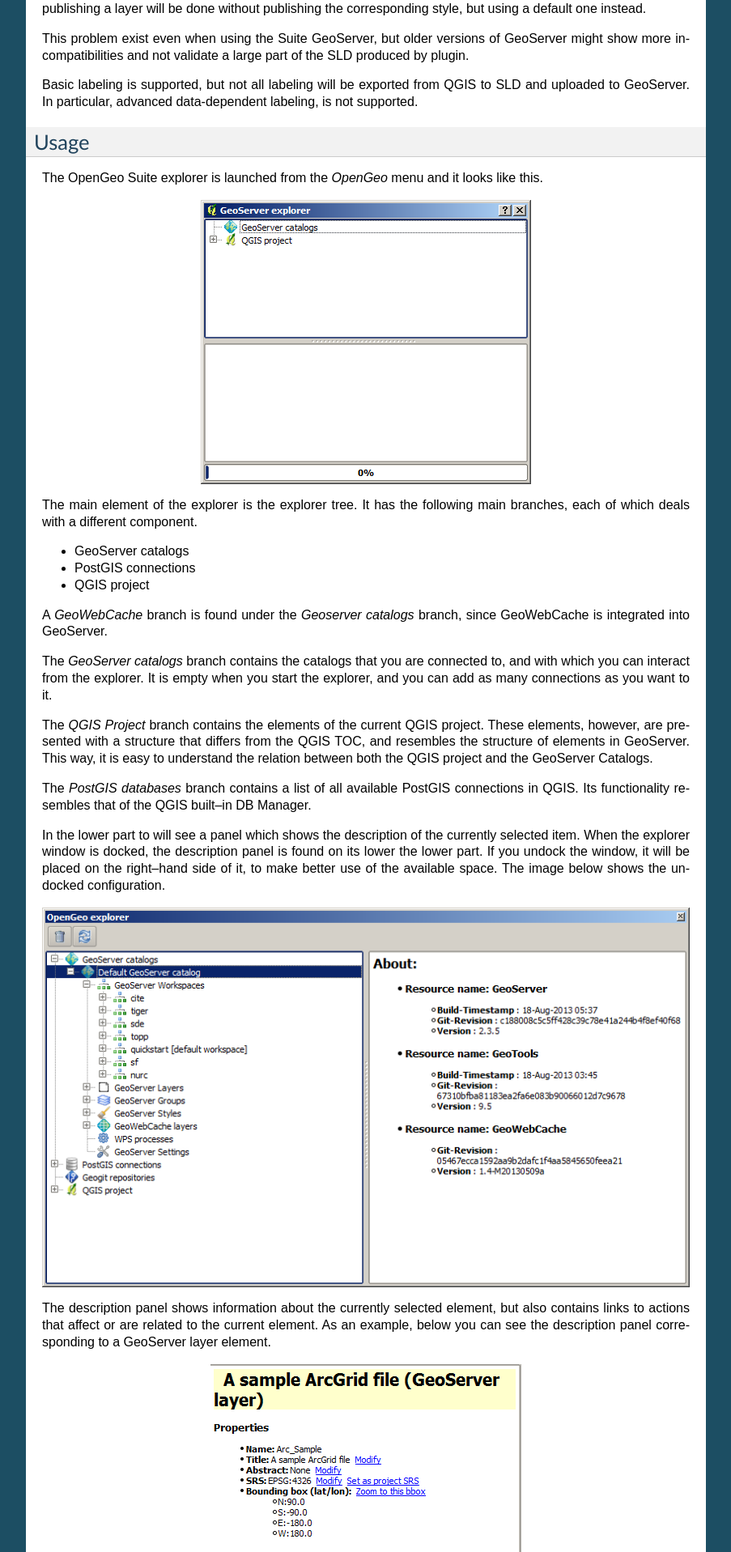
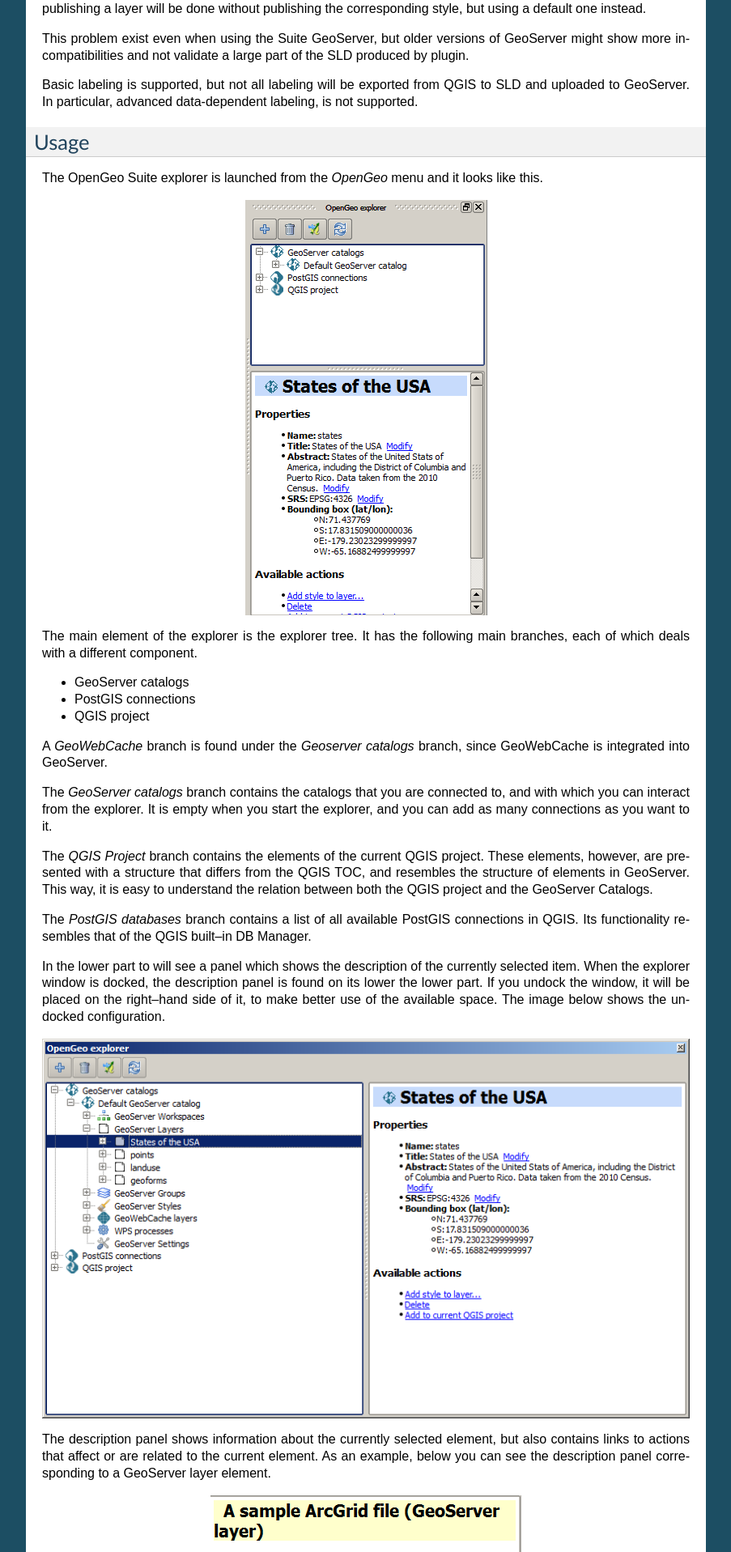
Before and after one commit to koch505/qgisPlugin, a Sphinx documentation site: the page built from doc/source/intro.rst, in a window 1280 px wide. Shown: the part 1356-3273 px from the top of the page at 81% size, without its empty margins (198-1101 px from the left). Built offline with Sphinx 7.4.7, drawn with Linux system fonts in a browser that asks for light colours.

Commit message:
more doc editing

```diff
--- a/doc/source/intro.rst
+++ b/doc/source/intro.rst
@@ -56,7 +56,7 @@
 
 In the lower part to will see a panel which shows the description of the currently selected item. When the explorer window is docked, the description panel is found on its lower the lower part. If you undock the window, it will be placed on the right--hand side of it, to make better use of the available space. The image below shows the undocked configuration.
 
-.. image:: img/intro/log.png
+.. image:: img/intro/undocked.png
 	:align: center
 
 The description panel shows information about the currently selected element, but also contains links to actions that affect or are related to the current element. As an example, below you can see the description panel corresponding to a GeoServer layer element.
--- a/doc/source/quickstart.rst
+++ b/doc/source/quickstart.rst
@@ -101,7 +101,7 @@
 
 To edit the style of the landuse layer (the one in the catalog that we have just uploaded, not the QGIS project one), locate the layer in the GeoServer tree, in the *Layers* branch. Under it, you should see the list of styles associated to the layer. Right click on it and select the :guilabel:`Edit...` option
 
-..image:: img/quickstart/edit_style.png
+.. image:: img/quickstart/edit_style.png
 
 This will open the QGIS symbology dialog, where you can make the changes you want to your style. When you close it, the style in your GeoServer catalog will be updated.
 
```
Also changed, not shown: doc/source/img/intro/explorer.png, doc/source/img/intro/log.png (deleted), doc/source/img/intro/undocked.png (added), doc/source/img/quickstart/config.png (added).
